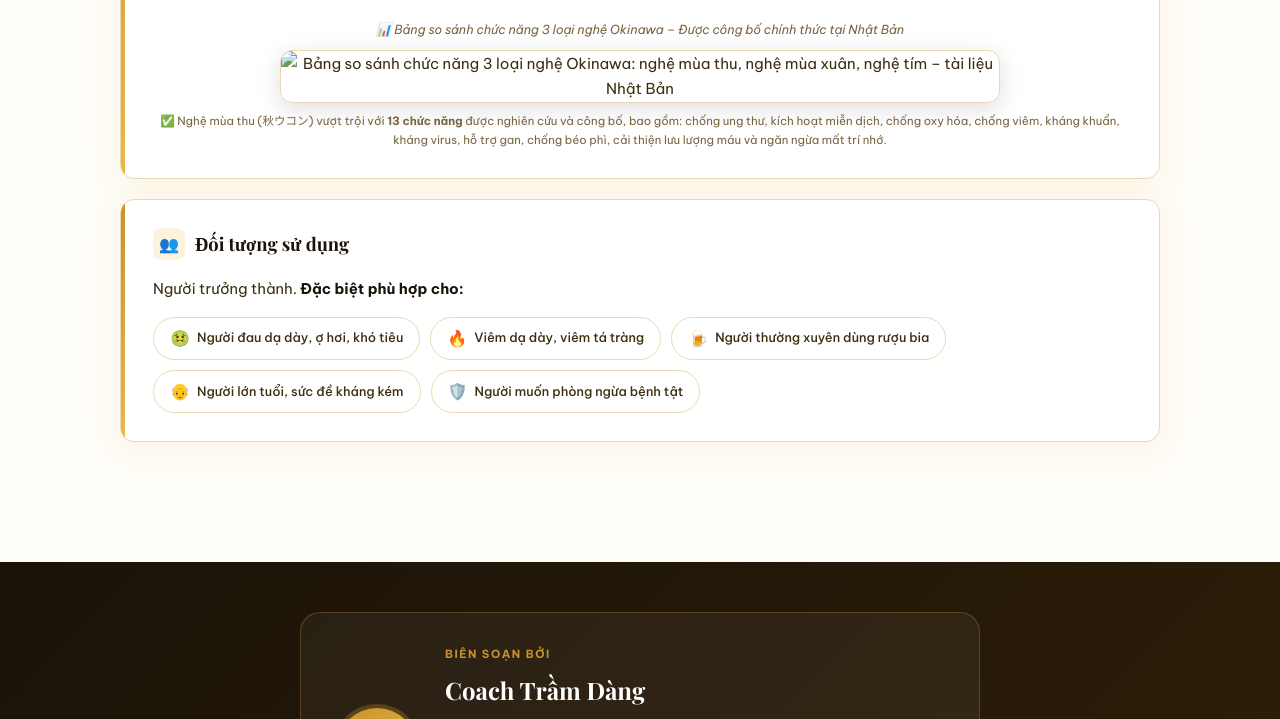
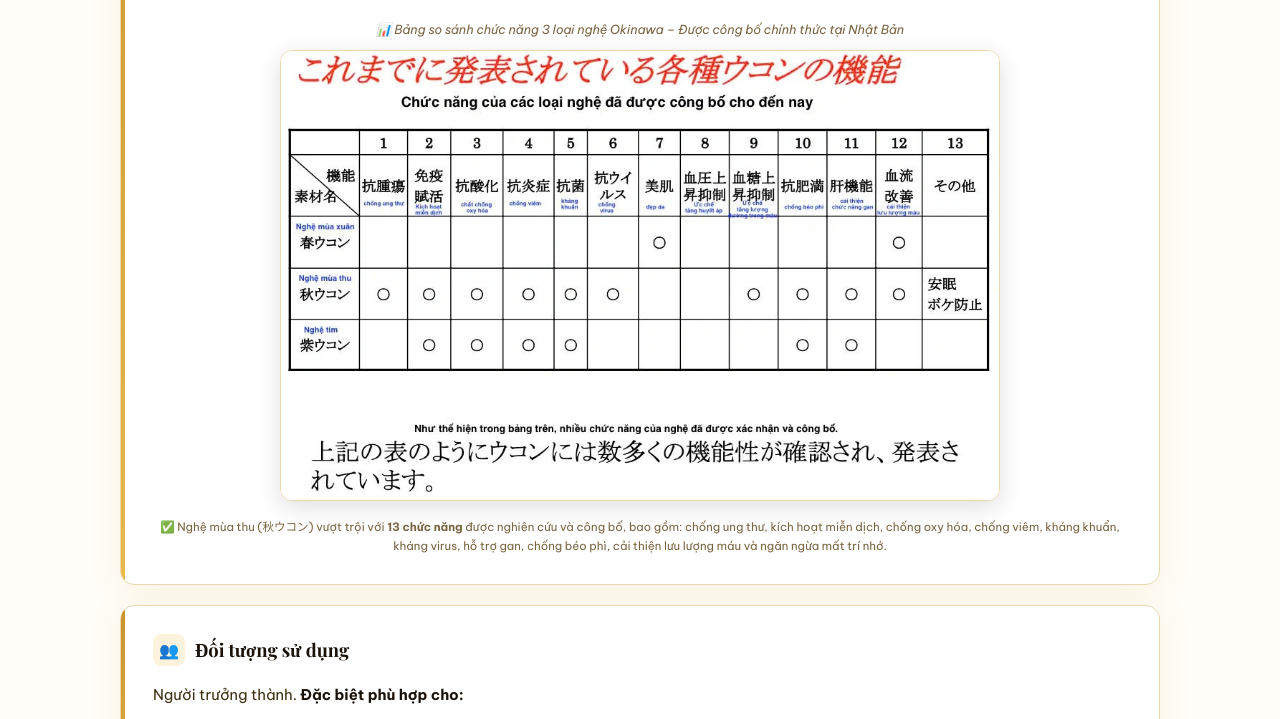
Before and after one commit to coachtramdang/san-pham-nghe-okinawa, a plain HTML site: page index.html in a window 1280 px wide. Shown: the part 2104-2823 px from the top of the page. Drawn offline with nearby package versions, Linux system fonts and the light colour scheme.

Commit message:
Add files via upload

```diff
--- a/index.html
+++ b/index.html
@@ -1086,7 +1086,7 @@
               📊 Bảng so sánh chức năng 3 loại nghệ Okinawa – Được công bố chính thức tại Nhật Bản
             </p>
             <img
-              src="1.TRAO NGUOC DA DAY/.agents/imgi_7_bang-so-sanh-nghe.jpg"
+              src="imgi_7_bang-so-sanh-nghe.jpg"
               alt="Bảng so sánh chức năng 3 loại nghệ Okinawa: nghệ mùa thu, nghệ mùa xuân, nghệ tím – tài liệu Nhật Bản"
               style="width:100%;max-width:720px;border-radius:12px;box-shadow:0 6px 24px rgba(0,0,0,0.13);border:1px solid var(--border);display:inline-block;"
               loading="lazy"
```
